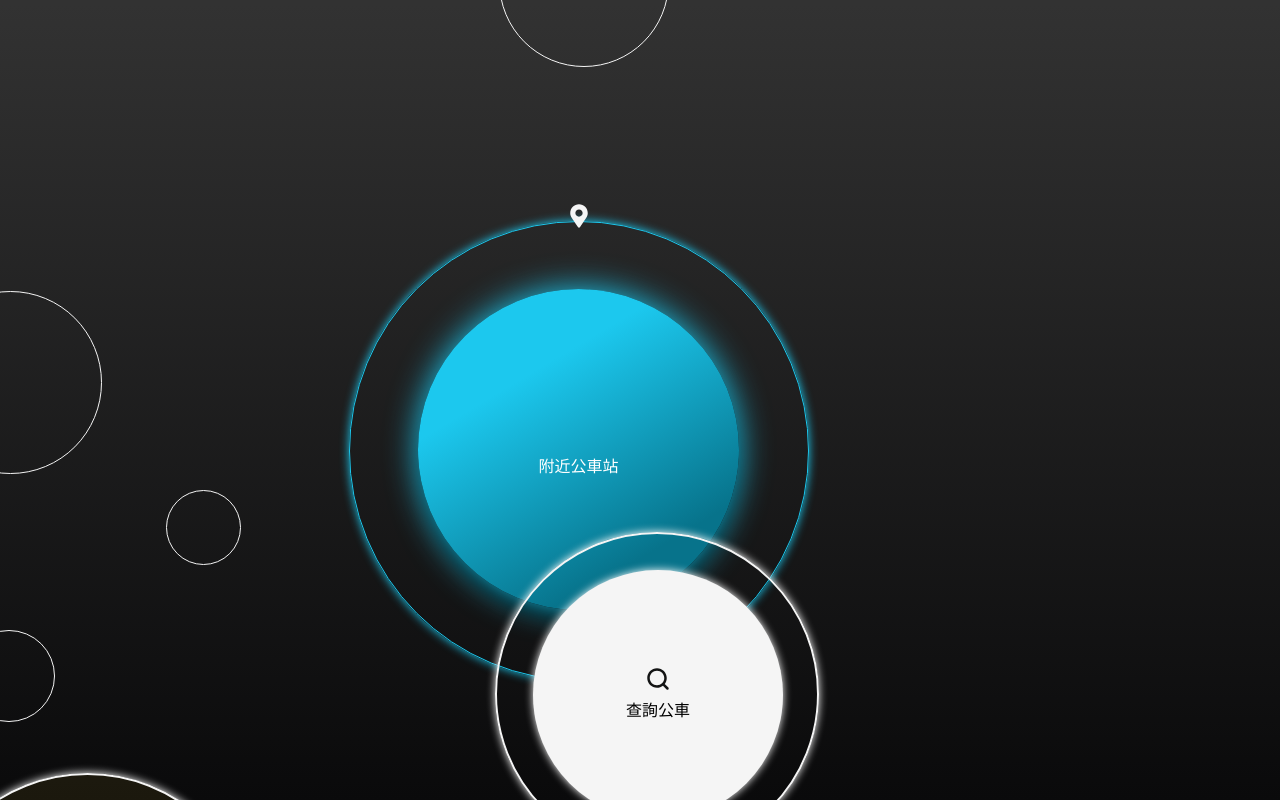
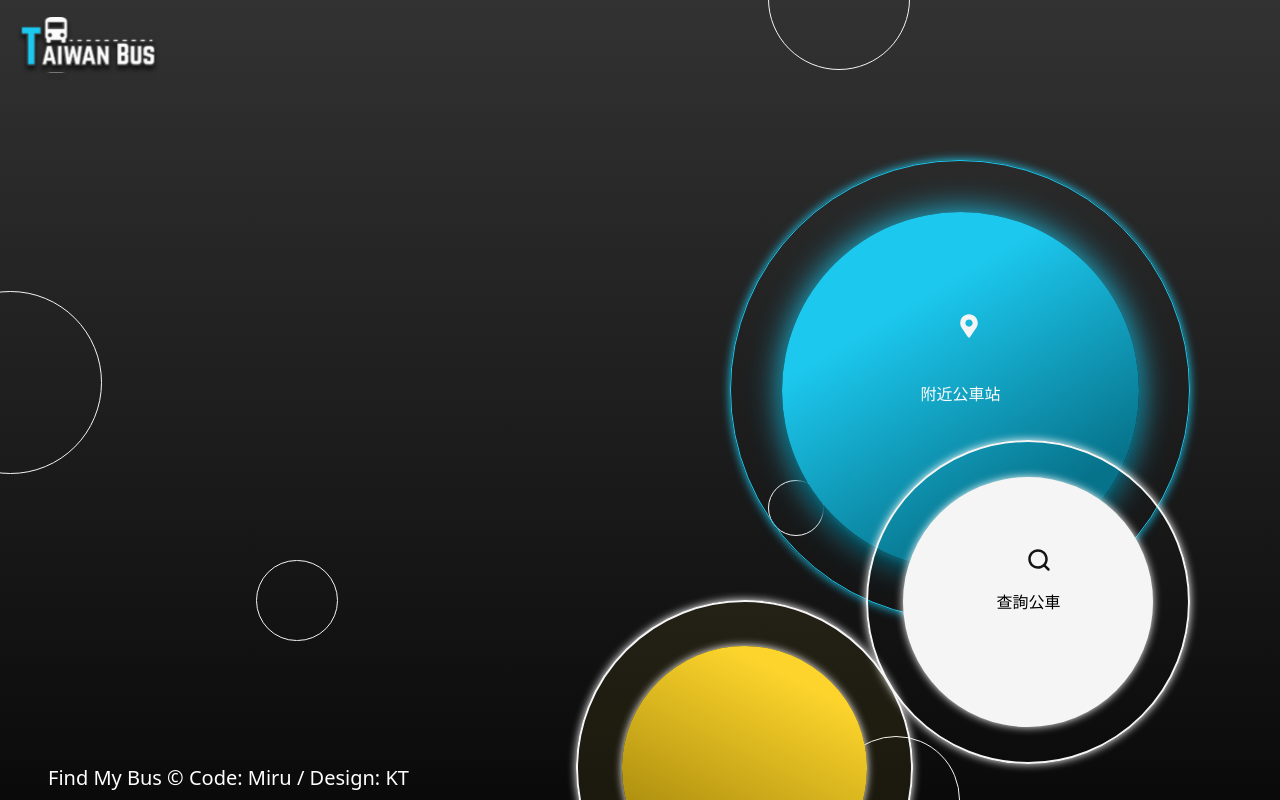
Before and after one commit to MiruTsai/find-my-bus, a Vue app: page / in a window 1280 px wide. Shown: the top 800 px of the page. Built offline with nearby package versions, Linux system fonts and the light colour scheme; no server answers.

Commit message:
upload components

```diff
--- a/index.html
+++ b/index.html
@@ -4,7 +4,7 @@
     <meta charset="UTF-8" />
     <link rel="icon" href="/favicon.ico" />
     <meta name="viewport" content="width=device-width, initial-scale=1.0" />
-    <title>Vite App</title>
+    <title>Find My Bus</title>
   </head>
   <body>
     <div id="app"></div>
--- /dev/null
+++ b/src/components/logo.vue
@@ -0,0 +1,13 @@
+<template>
+  <router-link to="/">
+    <img src="../assets/logo.svg" alt="logo" class="w-36 m-4" />
+  </router-link>
+</template>
+
+<script lang="ts">
+import { defineComponent } from "vue";
+
+export default defineComponent({
+
+});
+</script>
--- a/src/components/routeList.vue
+++ b/src/components/routeList.vue
@@ -1,27 +1,38 @@
 <template>
-    <ul class="m-4 p-2">
-        <router-link :to="{name: 'estimated', params: {routeName: route.RouteName.Zh_tw}}" v-for="(route, i) in routes" :key="i">
-            <li class="flex flex-col p-4 rounded-md" :class="i % 2 === 0 ? 'bg-stone-900' : ''">
+  <ul class="p-2">
+    <router-link
+      :to="{ name: 'estimated', params: { routeName: route.RouteName.Zh_tw } }"
+      v-for="(route, i) in routes"
+      :key="i"
+    >
+      <li
+        class="flex flex-col p-4 rounded-md"
+        :class="i % 2 === 0 ? 'bg-stone-900' : ''"
+      >
         <div class="text-primary-color text-base my-1">
           <span>{{ route.RouteName.Zh_tw }}</span>
         </div>
-                <div class="text-white text-sm flex flex-wrap"><span class="text-primary-color">往</span><span class="ml-2" v-text="route.DestinationStopNameZh" /></div>
+        <div class="text-white text-sm">
+          <span v-text="route.DepartureStopNameZh" /><span
+            class="text-primary-color mx-2"
+            v-text="'往'"
+          /><span v-text="route.DestinationStopNameZh" />
+        </div>
       </li>
     </router-link>
   </ul>
 </template>
 <script lang="ts">
-import { defineComponent, PropType } from 'vue'
-import Route from '@/types/route'
+import { defineComponent, PropType } from "vue";
+import Route from "@/types/route";
 
 export default defineComponent({
   props: {
     routes: {
       required: true,
-            type: Array as PropType<Route[]>
-        }
+      type: Array as PropType<Route[]>,
     },
-    setup() {
   },
-})
+  setup() {},
+});
 </script>
--- a/src/views/index.vue
+++ b/src/views/index.vue
@@ -1,163 +1,176 @@
 <template>
-    <main class="container mx-auto">
-        <img src="../assets/logo.svg" alt="logo" class="w-36 p-4">
+  <main class="container-fluid h-screen mx-auto overflow-hidden relative">
+    <logo />
     <div class="border border-neutral-100 rounded-full absolute circle_1" />
     <div class="border border-neutral-100 rounded-full absolute circle_2" />
     <div class="border border-neutral-100 rounded-full absolute circle_3" />
     <div class="border border-neutral-100 rounded-full absolute circle_4" />
     <div class="border border-neutral-100 rounded-full absolute circle_5" />
-        <router-link :to="{ name: 'bus stop', params: { mode: 'station'}}">
+    <router-link :to="{ name: 'bus stop', params: { mode: 'station' } }">
       <div class="absolute rounded-full btnBox1">
-                <button class="absolute">
-                    <img src="../assets/vector.svg" alt="vector">
-                    <span class="mt-2">附近公車站</span>
+        <button>
+          <img
+            src="../assets/vector.svg"
+            alt="vector"
+            class="absolute left-1/2 top-1/3"
+          />
+          <div class="mt-2">附近公車站</div>
         </button>
       </div>
     </router-link>
     <router-link to="/search">
       <div class="absolute rounded-full btnBox2">
-                <button class="absolute">
-                    <img src="../assets/union.svg" alt="union">
+        <button>
+          <img
+            src="../assets/union.svg"
+            alt="union"
+            class="absolute top-1/3 left-1/2"
+          />
           <span class="mt-2">查詢公車</span>
         </button>
       </div>
     </router-link>
     <div class="absolute rounded-full btnBox3">
-            <button class="absolute">
-                <img src="../assets/union.svg" alt="union">
-                <span class="mt-2">查詢客運</span>
+      <button>
+        <!-- <img src="../assets/union.svg" alt="union">
+                <span class="mt-2">查詢客運</span> -->
       </button>
     </div>
+    <p
+      class="
+        text-white text-xs
+        absolute
+        bottom-2
+        right-2
+        md:text-base
+        lg:left-12 lg:text-xl
+      "
+    >
+      Find My Bus © Code: Miru / Design: KT
+    </p>
   </main>
 </template>
-<script>
-import { defineComponent } from '@vue/composition-api'
-
+<script lang="ts">
+import { defineComponent } from "vue";
+import logo from "../components/logo.vue";
 export default defineComponent({
-    setup() {
-
+  components: {
+    logo,
   },
-})
+});
 </script>
 <style lang="scss" scoped>
-main {
-    .logo {
-        width: 144px;
-    }
-}
-
 @media (min-width: 375px) {
   .circle_1 {
     width: 86px;
     height: 86px;
     left: 214px;
-        top: -51px;
+    top: -5%;
   }
   .circle_2 {
     width: 87px;
     height: 87px;
-        left: -34px;
-        top: 191px;
+    left: -2%;
+    top: 20%;
   }
   .circle_3 {
     width: 50px;
     height: 50px;
-        left: -30px;
-        top: 356px;
+    left: -5%;
+    top: 60%;
   }
   .circle_4 {
     width: 33px;
     height: 33px;
     left: 228px;
-        top: 550px;
+    top: 90%;
+  }
+  .circle_5 {
+    display: none;
   }
   .btnBox1 {
     height: 290px;
     width: 290px;
-        left: 143px;
-        top: 116px;
+    right: -15%;
+    top: 30%;
     border: 1px solid #1cc8ee;
-        box-shadow: 0px 0px 10px 0px #1CC8EE;
-        button {
-            color: #fff;
-            position: absolute;
-            top: 44px;
-            left: 45px;
-            background: linear-gradient(149.2deg, #1CC8EE 29.55%, #07738B 78.54%);
-            mix-blend-mode: normal;
-            box-shadow: 0px 0px 32px #1CC8EE, 1px 13px 10px #000000;
-            height: 202px;
-            width: 202px;
-            border-radius: inherit;
-            display: flex;;
-            flex-direction: column;
+    box-shadow: 0px 0px 10px 0px #1cc8ee;
+    display: flex;
     justify-content: center;
     align-items: center;
+    button {
+      height: 220px;
+      width: 220px;
+      color: #fff;
+      background: linear-gradient(149.2deg, #1cc8ee 29.55%, #07738b 78.54%);
+      mix-blend-mode: normal;
+      box-shadow: 0px 0px 32px #1cc8ee, 1px 13px 10px #000000;
+      border-radius: inherit;
       outline: none;
-            margin: 0;
-            padding: 0;
       border: transparent;
-            border-image-source: linear-gradient(323.99deg, #1CC8EE 65.35%, #FFFFFF 89.01%);
+      border-image-source: linear-gradient(
+        323.99deg,
+        #1cc8ee 65.35%,
+        #ffffff 89.01%
+      );
     }
   }
   .btnBox2 {
     border: 2px solid #f5f5f5;
     width: 204px;
     height: 204px;
-        left: 222px;
-        top: 323px;
+    right: -15%;
+    top: 55%;
     box-shadow: 0px 11px 18px 0px #000000;
-        box-shadow: 0px 0px 8px 0px #FFFFFF;
+    box-shadow: 0px 0px 8px 0px #ffffff;
+    display: flex;
+    align-items: center;
+    justify-content: center;
     button {
       width: 157px;
       height: 157px;
-            left: 22px;
-            top: 21px;
       background-color: #f5f5f5;
       mix-blend-mode: normal;
       box-shadow: 0px 11px 18px 0px #000000;
-            box-shadow: 0px 0px 8px 0px #FFFFFF;
+      box-shadow: 0px 0px 8px 0px #ffffff;
       border-radius: inherit;
-            display: flex;;
-            flex-direction: column;
-            justify-content: center;
-            align-items: center;
       outline: none;
-            margin: 0;
-            padding: 0;
       border: transparent;
-            border-image-source: linear-gradient(344.08deg, #F1F1F1 17.96%, #FFFFFF 84.68%);
+      border-image-source: linear-gradient(
+        344.08deg,
+        #f1f1f1 17.96%,
+        #ffffff 84.68%
+      );
     }
   }
   .btnBox3 {
     border: 2px solid #f5f5f5;
     height: 230px;
     width: 230px;
-        left: -78px;
-        top: 484px;
+    left: -20%;
+    top: 78%;
     background: rgba(252, 212, 44, 0.07);
     box-shadow: 0px 11px 18px 0px #000000;
-        box-shadow: 0px 0px 8px 0px #FFFFFF;
+    box-shadow: 0px 0px 8px 0px #ffffff;
+    display: flex;
+    align-items: center;
+    justify-content: center;
     button {
       width: 168px;
       height: 168px;
-            left: 31px;
-            top: 29px;
-            background: linear-gradient(206.57deg, #FCD42C 18.7%, #A98B0D 80.04%);
+      background: linear-gradient(206.57deg, #fcd42c 18.7%, #a98b0d 80.04%);
       mix-blend-mode: normal;
       box-shadow: 0px 11px 18px 0px #000000;
-            box-shadow: 0px 0px 8px 0px #FFFFFF;
+      box-shadow: 0px 0px 8px 0px #ffffff;
       border-radius: inherit;
-            display: flex;;
-            flex-direction: column;
-            justify-content: center;
-            align-items: center;
       outline: none;
-            margin: 0;
-            padding: 0;
       border: transparent;
       border: 3px;
-            border-image-source: linear-gradient(16.05deg, #FCD42C 49.56%, #FFFFFF 86.1%);
+      border-image-source: linear-gradient(
+        16.05deg,
+        #fcd42c 49.56%,
+        #ffffff 86.1%
+      );
     }
   }
 }
@@ -166,8 +179,112 @@ main {
   .circle_1 {
     width: 170px;
     height: 170px;
-        left: 499px;
-        top: -103px;
+    left: 50%;
+    top: -10%;
+  }
+  .circle_2 {
+    width: 183px;
+    height: 183px;
+    top: 30%;
+    left: -10%;
+  }
+  .circle_3 {
+    width: 92px;
+    height: 92px;
+    top: 66%;
+    left: -5%;
+  }
+  .circle_4 {
+    width: 75px;
+    height: 75px;
+    top: 50%;
+    left: 22%;
+  }
+  .circle_5 {
+    width: 68px;
+    height: 68px;
+    bottom: 10%;
+    right: 40%;
+    display: block;
+  }
+  .btnBox1 {
+    height: 460px;
+    width: 460px;
+    right: -5%;
+    button {
+      height: 321px;
+      width: 321px;
+    }
+  }
+  .btnBox2 {
+    width: 324px;
+    height: 324px;
+    right: -10%;
+    top: 55%;
+    button {
+      width: 250px;
+      height: 250px;
+    }
+  }
+  .btnBox3 {
+    height: 337px;
+    width: 337px;
+    left: -10%;
+    top: 79%;
+    button {
+      width: 245px;
+      height: 245px;
+      top: 42px;
+      left: 47px;
+    }
+  }
+}
+@media (min-width: 1024px) {
+  .circle_2 {
+    width: 183px;
+    height: 183px;
+    top: 30%;
+    left: -81px;
+  }
+  .btnBox1 {
+    height: 460px;
+    width: 460px;
+    top: 20%;
+    right: 7%;
+    button {
+      width: 357px;
+      height: 357px;
+    }
+  }
+  .btnBox2 {
+    width: 300px;
+    height: 300px;
+    top: 55%;
+    right: -5%;
+    button {
+      width: 230px;
+      height: 230px;
+    }
+  }
+  .btnBox3 {
+    height: 337px;
+    width: 337px;
+    top: 75%;
+    left: -5%;
+    button {
+      width: 245px;
+      height: 245px;
+      top: 42px;
+      left: 47px;
+    }
+  }
+}
+@media (min-width: 1200px) {
+  .circle_1 {
+    width: 142px;
+    height: 142px;
+    left: 60%;
+    top: -9%;
   }
   .circle_2 {
     width: 183px;
@@ -176,53 +293,48 @@ main {
     left: -81px;
   }
   .circle_3 {
-        width: 92px;
-        height: 92px;
-        top: 630px;
-        left: -37px;
+    width: 82px;
+    height: 81px;
+    top: 70%;
+    left: 20%;
   }
   .circle_4 {
-        width: 75px;
-        height: 75px;
-        top: 490px;
-        left: 166px;
+    width: 56px;
+    height: 56px;
+    top: 60%;
+    left: 60%;
   }
   .circle_5 {
-        width: 68px;
-        height: 68px;
-        top: 874px;
-        left: 464px;
+    width: 128px;
+    height: 128px;
+    bottom: -8%;
+    right: 25%;
   }
   .btnBox1 {
     height: 460px;
     width: 460px;
-        top: 221px;
-        left: 349px;
-        line-height: 460px;
+    top: 20%;
+    right: 7%;
     button {
-            top: 67px;
-            left: 68px;
-            height: 321px;
-            width: 321px;
+      width: 357px;
+      height: 357px;
     }
   }
   .btnBox2 {
     width: 324px;
     height: 324px;
-        top: 532px;
-        left: 495px;
+    top: 55%;
+    right: 7%;
     button {
       width: 250px;
       height: 250px;
-            top: 36px;
-            left: 36px;
     }
   }
   .btnBox3 {
     height: 337px;
     width: 337px;
-        top: 773px;
-        left: -81px;
+    top: 75%;
+    left: 45%;
     button {
       width: 245px;
       height: 245px;
```
Also changed, not shown: src/views/busStop/busStop.vue (+26 -24 lines), src/views/estimated/estimated.vue (+87 -41 lines), src/views/search/search.vue (+42 -18 lines). Lines whose indentation alone changed are shown as unchanged.
